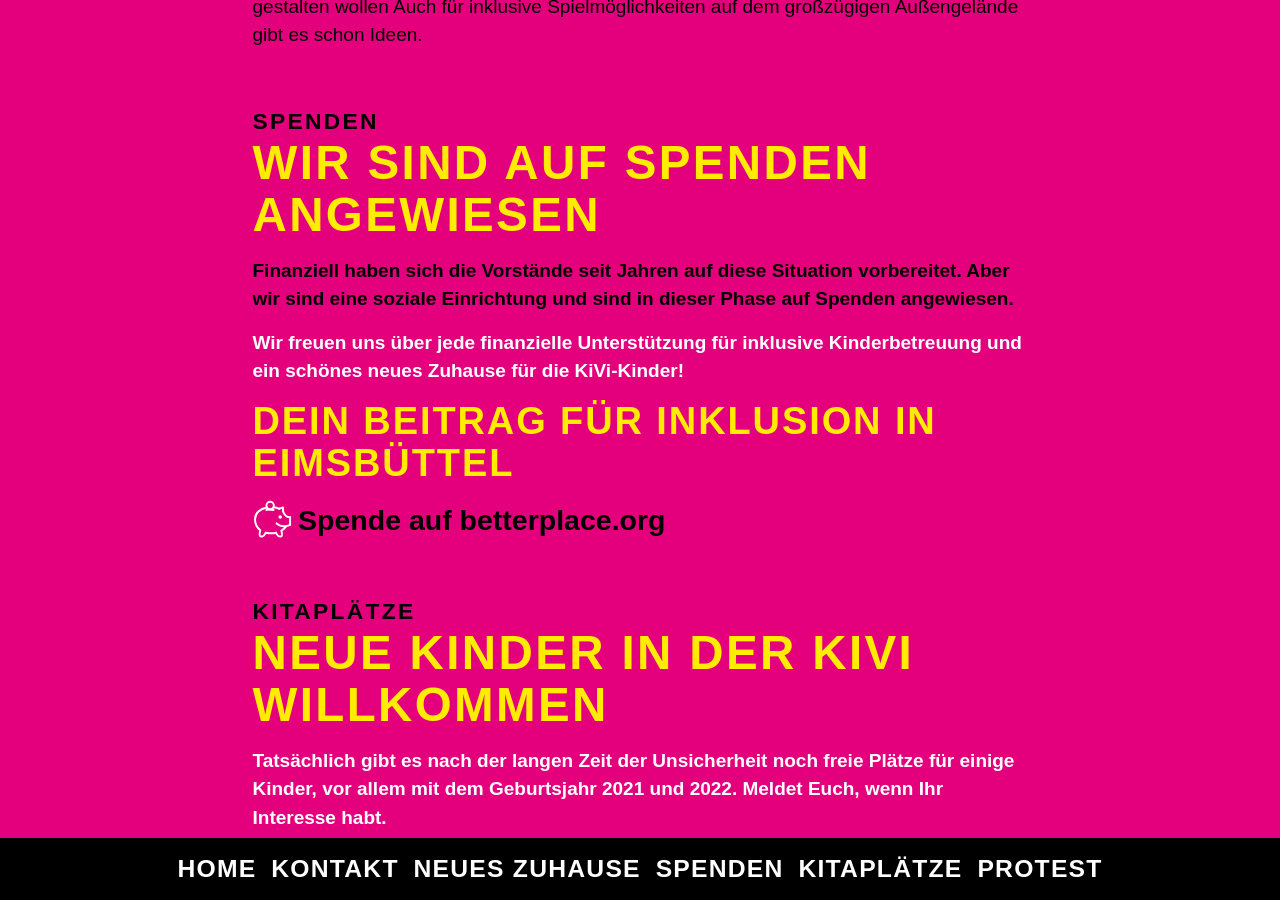
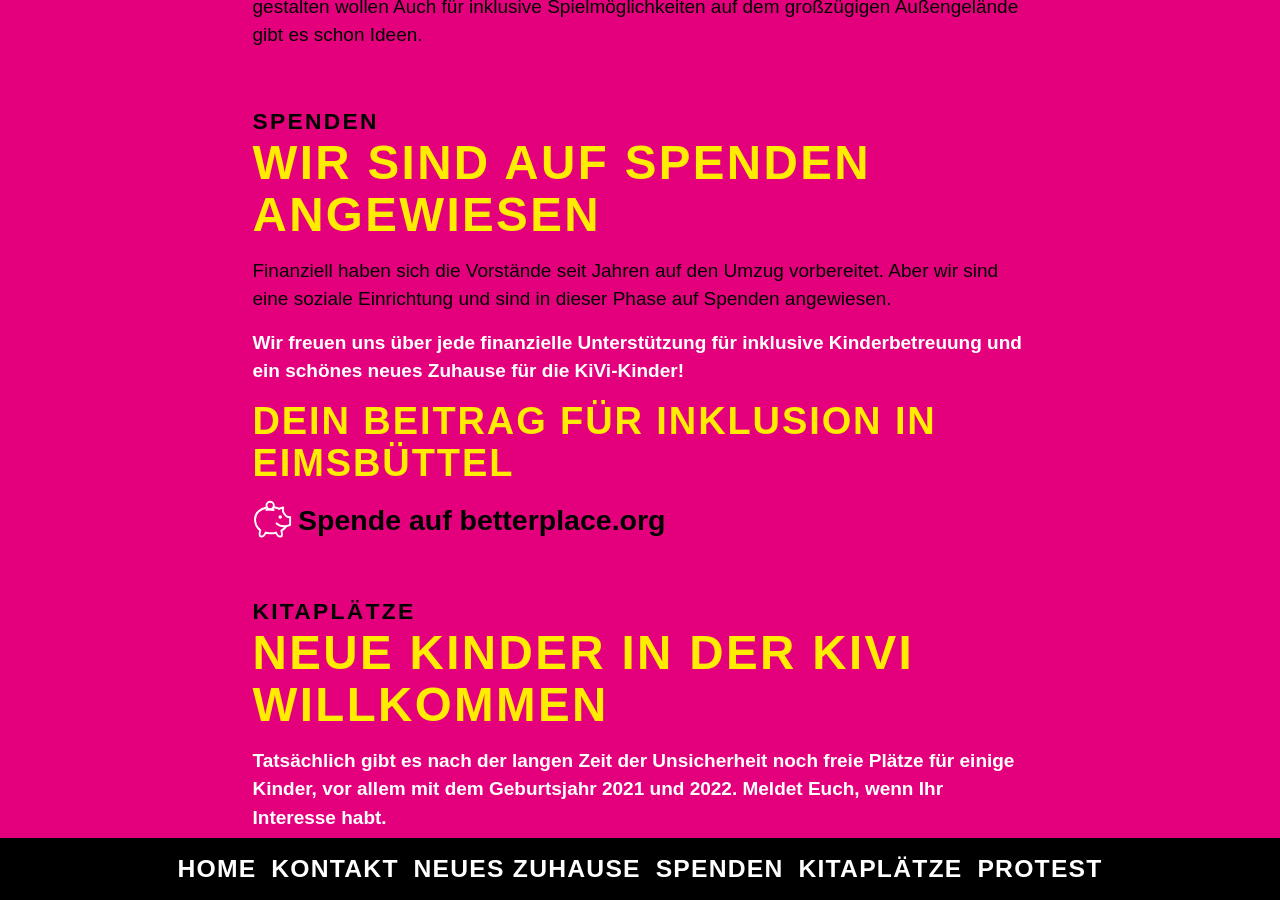
Before and after one commit to JoachimTillessen/rettetdiekivi, a Jekyll site: the page built from index.md, in a window 1280 px wide and 900 px high, scrolled down 1936 px. Built offline with Jekyll 4.4.1, drawn with Linux system fonts in a browser that asks for light colours; some web fonts are replaced.

Commit message:
content change

```diff
--- a/index.md
+++ b/index.md
@@ -46,9 +46,8 @@ Das Team ist nun schon mitten in der Planung die neuen Räumlichkeiten für die
 
 ## Wir sind auf Spenden angewiesen
 
-<p class="p-important--alternate">
-Finanziell haben sich die Vorstände seit Jahren auf diese Situation vorbereitet. Aber wir sind eine soziale Einrichtung und sind in dieser Phase auf Spenden angewiesen.
-</p>
+Finanziell haben sich die Vorstände seit Jahren auf den Umzug vorbereitet. Aber wir sind eine soziale Einrichtung und sind in dieser Phase auf Spenden angewiesen.
+
 <p class="p-important">
 Wir freuen uns über jede finanzielle Unterstützung für inklusive Kinderbetreuung und ein schönes neues Zuhause für die KiVi-Kinder!
 </p>
```
